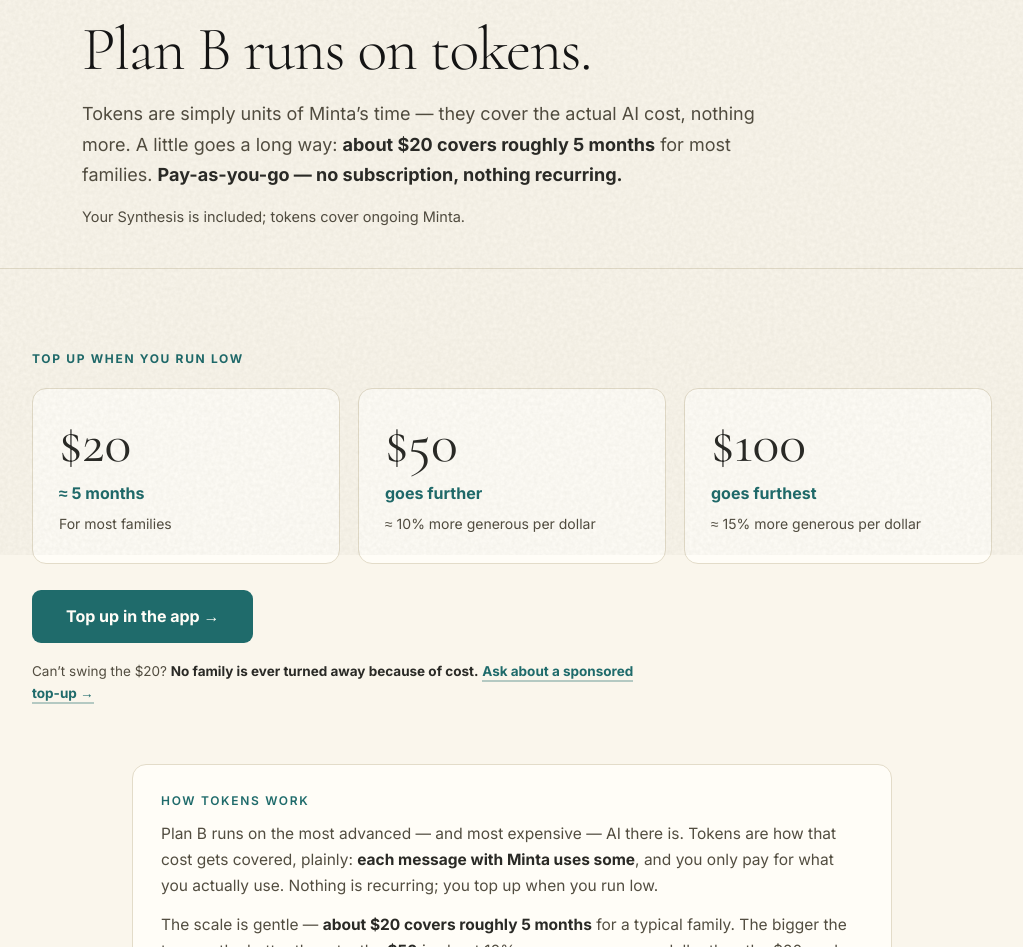
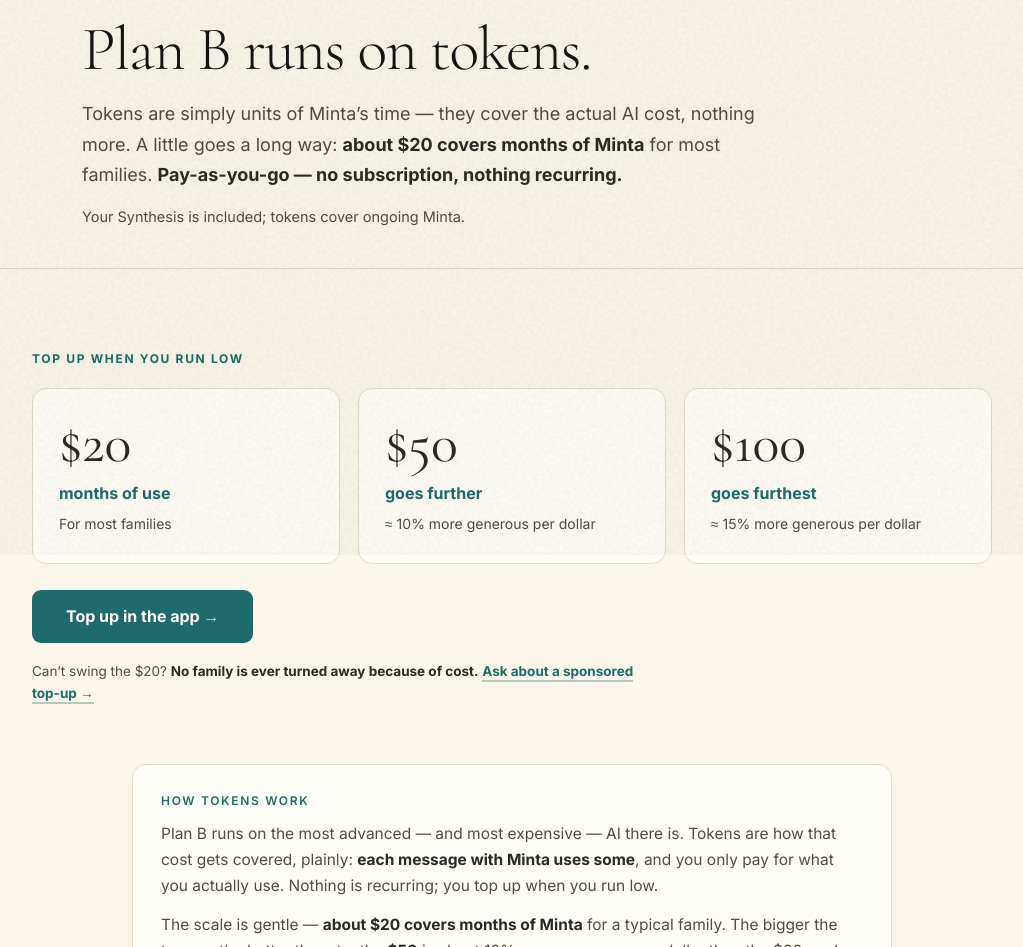
Before and after one commit to myleshorton/planb-pans, a Next.js app: page /packages in a window 1280 px wide. Shown: the part 245-1192 px from the top of the page, without its empty margins (128-1151 px from the left). Built offline with nearby package versions, Linux system fonts and the light colour scheme.

Commit message:
pricing: soften '$20 ≈ 5 months' → '$20 covers months of Minta for most families' (don't over-promise; set the real number from the cost log)

```diff
--- a/app/faq/page.tsx
+++ b/app/faq/page.tsx
@@ -5,7 +5,7 @@
 const faqs = [
   {
     q: 'Is it free?',
-    a: "Your Synthesis is included — a complete, integrated read of everything going on with your child, built by a real person. After that, you pay only for Minta tokens: units of her time that cover the actual AI cost. About $20 covers roughly 5 months, pay-as-you-go, nothing recurring. Plan B is a non-profit, and no family is ever turned away for cost.",
+    a: "Your Synthesis is included — a complete, integrated read of everything going on with your child, built by a real person. After that, you pay only for Minta tokens: units of her time that cover the actual AI cost. about $20 covers months of Minta, pay-as-you-go, nothing recurring. Plan B is a non-profit, and no family is ever turned away for cost.",
   },
   {
     q: "What about my kid\u2019s privacy?",
--- a/app/packages/page.tsx
+++ b/app/packages/page.tsx
@@ -1,12 +1,12 @@
 // Plan B pricing — this page is about tokens. Plan B runs on tokens: units of
-// Minta's time that cover the actual AI cost. About $20 covers roughly 5 months
+// Minta's time that cover the actual AI cost. about $20 covers months of Minta
 // for most families. Pay-as-you-go, nothing recurring. The Synthesis is included;
 // tokens cover ongoing Minta. Non-profit — no family is ever turned away for cost.
 
 export const metadata = {
   title: 'Pricing | Plan B for PANS',
   description:
-    'Plan B runs on tokens — units of Minta’s time that cover the actual AI cost. About $20 covers roughly 5 months for most families. Pay-as-you-go, nothing recurring. Your Synthesis is included.',
+    'Plan B runs on tokens — units of Minta’s time that cover the actual AI cost. about $20 covers months of Minta for most families. Pay-as-you-go, nothing recurring. Your Synthesis is included.',
 }
 
 const ink = '#2a2a26'
@@ -17,7 +17,7 @@
 
 // Token packs — pay-as-you-go, bigger packs go a little further per dollar.
 const PACKS: { price: string; covers: string; note: string }[] = [
-  { price: '$20', covers: '≈ 5 months', note: 'For most families' },
+  { price: '$20', covers: 'months of use', note: 'For most families' },
   { price: '$50', covers: 'goes further', note: '≈ 10% more generous per dollar' },
   { price: '$100', covers: 'goes furthest', note: '≈ 15% more generous per dollar' },
 ]
@@ -34,7 +34,7 @@
           </h1>
           <p style={{ fontSize: 18, lineHeight: 1.7, color: soft, maxWidth: 680, margin: 0 }}>
             Tokens are simply units of Minta&rsquo;s time — they cover the actual AI cost, nothing more.
-            A little goes a long way: <strong style={{ color: ink }}>about $20 covers roughly 5 months</strong> for
+            A little goes a long way: <strong style={{ color: ink }}>about $20 covers months of Minta</strong> for
             most families. <strong style={{ color: ink }}>Pay-as-you-go — no subscription, nothing recurring.</strong>
           </p>
           <p style={{ fontSize: 14.5, lineHeight: 1.6, color: soft, maxWidth: 680, margin: '14px 0 0' }}>
@@ -76,7 +76,7 @@
             pay for what you actually use. Nothing is recurring; you top up when you run low.
           </p>
           <p style={{ fontSize: 15.5, color: soft, lineHeight: 1.7, margin: 0 }}>
-            The scale is gentle — <strong style={{ color: ink }}>about $20 covers roughly 5 months</strong> for a typical family.
+            The scale is gentle — <strong style={{ color: ink }}>about $20 covers months of Minta</strong> for a typical family.
             The bigger the top-up, the better the rate: the <strong style={{ color: ink }}>$50</strong> is about 10% more generous
             per dollar than the $20, and the <strong style={{ color: ink }}>$100</strong> about 15% more.
           </p>
```
